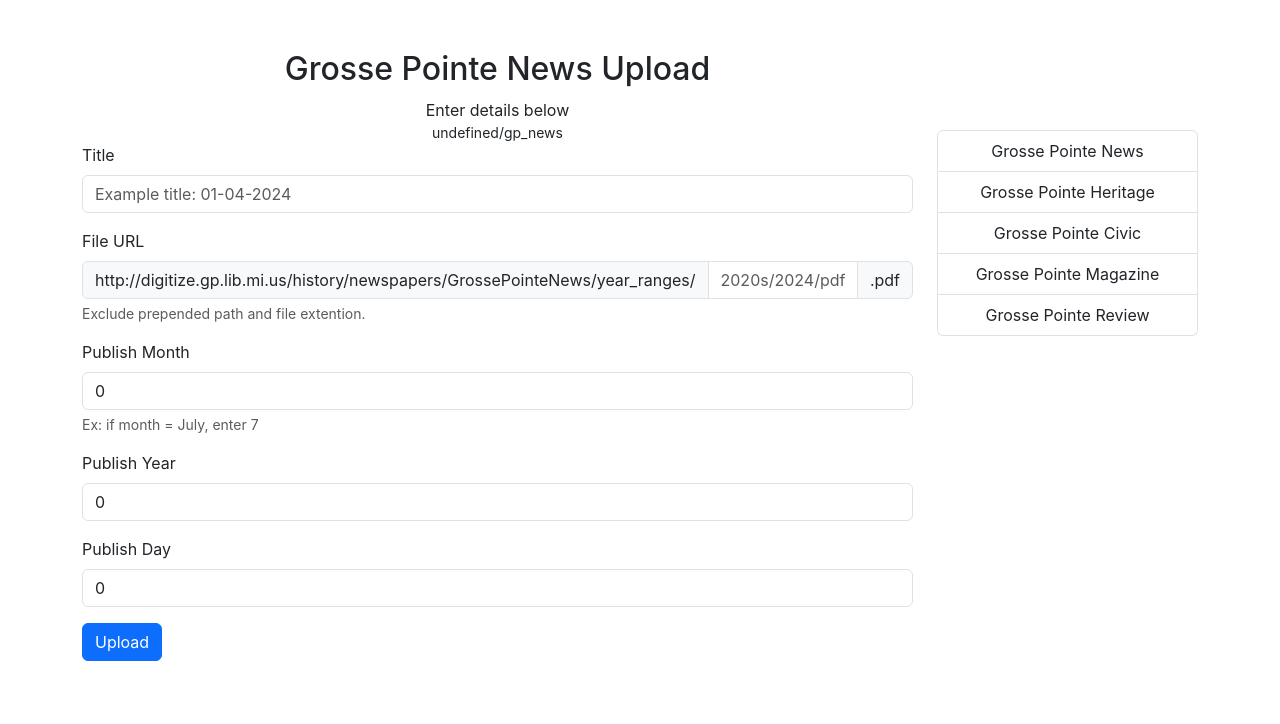
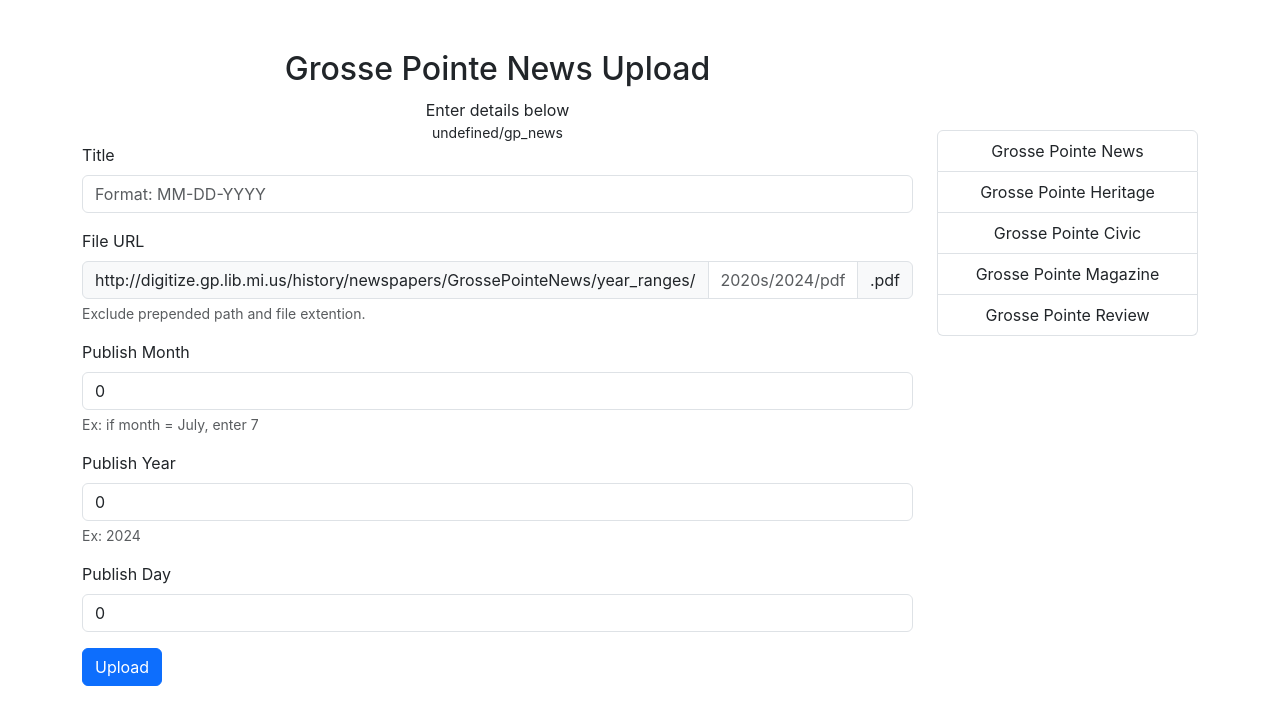
Before and after one commit to Xevans/LHA, a React (Create React App) app in the folder admin/admin-portal/: page / in a window 1280 px wide. Shown: the top 724 px of the page. Built offline with nearby package versions, Linux system fonts and the light colour scheme.

Commit message:
updates to forms in upload components

```diff
--- a/admin/admin-portal/src/components/gpcivic/civic-upload-form.component.jsx
+++ b/admin/admin-portal/src/components/gpcivic/civic-upload-form.component.jsx
@@ -36,7 +36,7 @@ const GPCivicUploadForm = () => {
         // do upload
         event.preventDefault();
         console.log('here');
-        formFields.fileURL = "http://digitize.gp.lib.mi.us/history/newspapers/civic/" + fileURL + ".pdf";
+        formFields.fileURL = "http://digitize.gp.lib.mi.us/history/newspapers/gpcivic/" + fileURL + ".pdf";
         console.log(formFields);
         let data = [formFields];
 
@@ -67,13 +67,13 @@ const GPCivicUploadForm = () => {
 
                 <div className='mb-3'>
                     <label className='form-label'>Title</label>
-                    <input className='form-control' placeholder='Example title: 07' type='title' name='title' required={true} onChange={handleChange} value={title}></input>
+                    <input className='form-control' placeholder='Format: MM' type='title' name='title' required={true} onChange={handleChange} value={title}></input>
                 </div>
 
                 <div className='mb-3'>
                     <label className='form-label'>File URL</label>
                     <div className='input-group'>
-                        <span className="input-group-text">http://digitize.gp.lib.mi.us/history/newspapers/civic/</span>
+                        <span className="input-group-text">http://digitize.gp.lib.mi.us/history/newspapers/gpcivic/</span>
                         <input className="form-control" placeholder='1920-24/23/1923-07' type='fileURL' name='fileURL' required={true} onChange={handleChange} value={fileURL}></input>
                         <span className="input-group-text">.pdf</span>
                     </div>
--- a/admin/admin-portal/src/components/gpheritage/heritage-upload-form.component.jsx
+++ b/admin/admin-portal/src/components/gpheritage/heritage-upload-form.component.jsx
@@ -67,7 +67,7 @@ const GPHeritageUploadForm = () => {
 
                 <div className='mb-3'>
                     <label className='form-label'>Title</label>
-                    <input className='form-control' placeholder='Example title: 07' type='title' name='title' required={true} onChange={handleChange} value={title}></input>
+                    <input className='form-control' placeholder='Format: MM' type='title' name='title' required={true} onChange={handleChange} value={title}></input>
                 </div>
 
                 <div className='mb-3'>
@@ -89,6 +89,7 @@ const GPHeritageUploadForm = () => {
                 <div className='mb-3'>
                     <label className='form-label'>Publish Year</label>
                     <input className='form-control' maxLength={4} type='publishYear' name='publishYear' required={true} onChange={handleChange} value={publishYear}></input>
+                    <div className="form-text">Ex: 2024</div>
                 </div>
 
                 <div className='mb-3'>
--- a/admin/admin-portal/src/components/gpmagazine/magazine-upload-form.component.jsx
+++ b/admin/admin-portal/src/components/gpmagazine/magazine-upload-form.component.jsx
@@ -90,6 +90,7 @@ const GPMagazineUploadForm = () => {
                 <div className='mb-3'>
                     <label className='form-label'>Publish Year</label>
                     <input className='form-control' maxLength={4} type='publishYear' name='publishYear' required={true} onChange={handleChange} value={publishYear}></input>
+                    <div className="form-text">Ex: 2024</div>
                 </div>
 
                 <div className='mb-3'>
--- a/admin/admin-portal/src/components/gpnews/news-upload-form.component.jsx
+++ b/admin/admin-portal/src/components/gpnews/news-upload-form.component.jsx
@@ -66,7 +66,7 @@ const GPNewsUploadForm = () => {
 
                 <div className='mb-3'>
                     <label className='form-label'>Title</label>
-                    <input className='form-control' placeholder='Example title: 01-04-2024' type='title' name='title' required={true} onChange={handleChange} value={title}></input>
+                    <input className='form-control' placeholder='Format: MM-DD-YYYY' type='title' name='title' required={true} onChange={handleChange} value={title}></input>
                 </div>
 
                 <div className='mb-3'>
@@ -88,6 +88,7 @@ const GPNewsUploadForm = () => {
                 <div className='mb-3'>
                     <label className='form-label'>Publish Year</label>
                     <input className='form-control' maxLength={4} type='publishYear' name='publishYear' required={true} onChange={handleChange} value={publishYear}></input>
+                    <div className="form-text">Ex: 2024</div>
                 </div>
 
                 <div className='mb-3'>
--- a/admin/admin-portal/src/components/gpreview/review-upload-form.component.jsx
+++ b/admin/admin-portal/src/components/gpreview/review-upload-form.component.jsx
@@ -68,7 +68,7 @@ const GPReviewUploadForm = () => {
 
                 <div className='mb-3'>
                     <label className='form-label'>Title</label>
-                    <input className='form-control' placeholder='Example title: 01-04-2024' type='title' name='title' required={true} onChange={handleChange} value={title}></input>
+                    <input className='form-control' placeholder='Format: MM-DD-YYYY' type='title' name='title' required={true} onChange={handleChange} value={title}></input>
                 </div>
 
                 <div className='mb-3'>
@@ -90,6 +90,7 @@ const GPReviewUploadForm = () => {
                 <div className='mb-3'>
                     <label className='form-label'>Publish Year</label>
                     <input className='form-control' maxLength={4} type='publishYear' name='publishYear' required={true} onChange={handleChange} value={publishYear}></input>
+                    <div className="form-text">Ex: 2024</div>
                 </div>
 
                 <div className='mb-3'>
```
